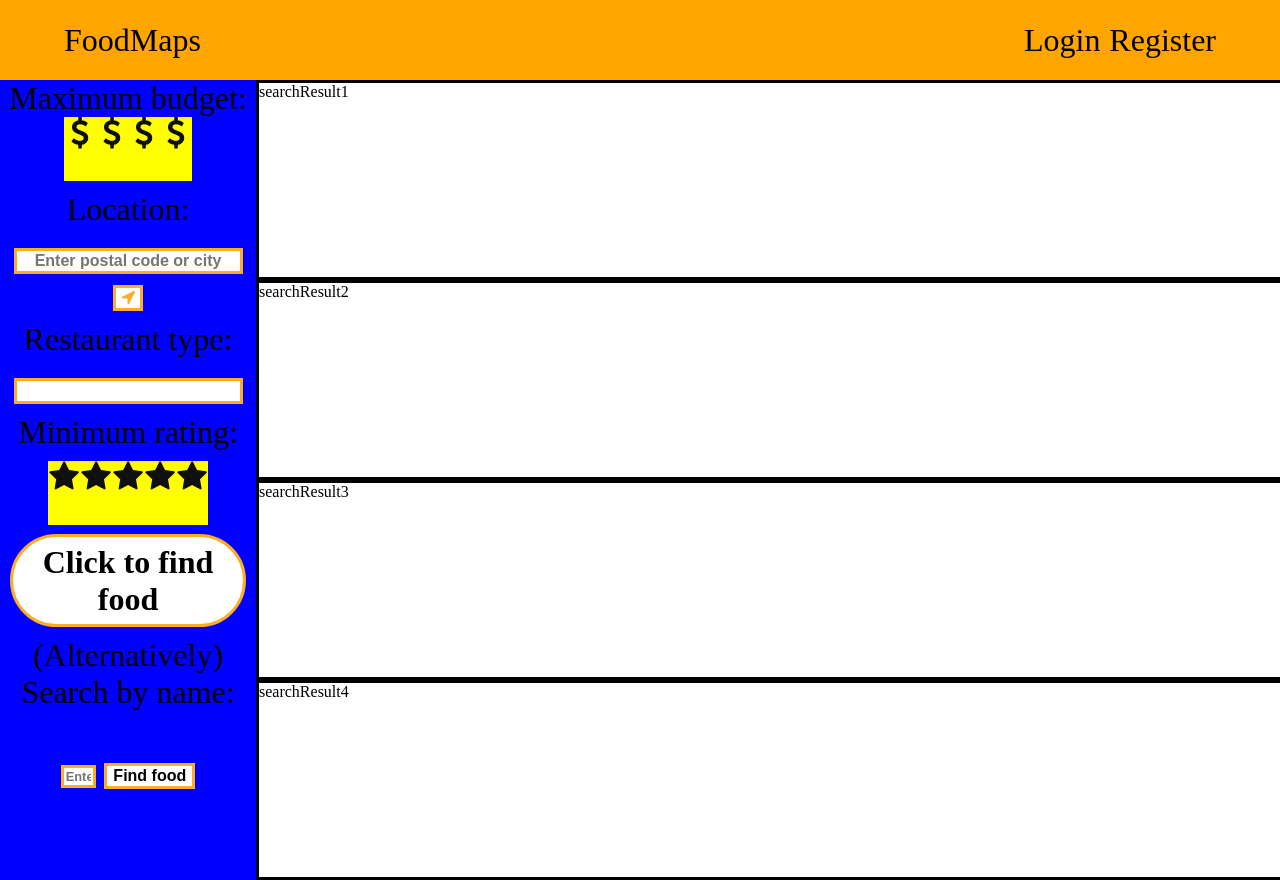
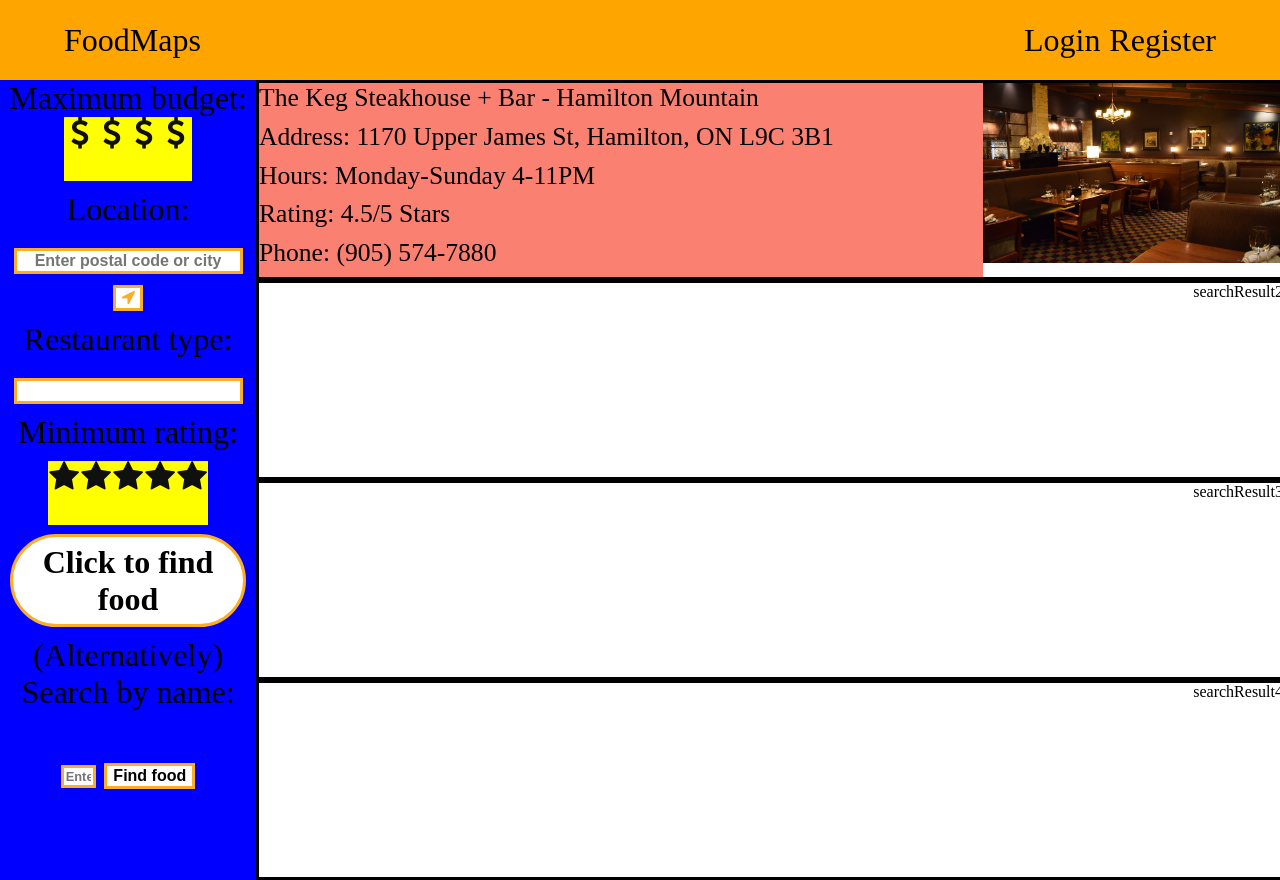
Before and after one commit to JakeA8898/FoodMaps, a PHP site: page /results.html in a window 1280 px wide. Run offline with PHP 8.4, Linux system fonts and the light colour scheme.

Commit message:
fixed layout for the results page, adjusted flex-boxes for search results, filled template for singular result

```diff
--- a/Styles/main.css
+++ b/Styles/main.css
@@ -251,7 +251,6 @@
 .resultPage{
     display:flex;
     flex-direction: column;
-    background-color: yellow;
     width: 80vw;
     height: 100vh;
 }
@@ -262,8 +261,38 @@
 }
 
 .result{
+    display: flex;
+    flex-direction: row;
+    justify-content: flex-end;
     background-color: white;
     border: 3px solid black;
     width: 80vw;
-    height: 15rem;
+    height: 25vh;
 }
+
+.resultPicture{
+    flex-grow: 0;
+    height: auto;
+    width: auto;
+}
+
+.infoBox{
+    display: flex;
+    flex-direction: column;
+    width: 100%;
+}
+
+.flex-grid-thirds {
+    display: flex;
+    flex-direction: column;
+    flex-wrap: wrap;
+    height: 100%;
+}
+
+.flex-grid-thirds .col {
+    width: 100%;
+    height:auto ;
+    font-size:2vw;
+    background: salmon;
+    flex: 1;
+}
--- a/results.html
+++ b/results.html
@@ -19,6 +19,7 @@
                 <a href="" class="link">Register</a>
             </div>
         </div>
+
         <div class="results">
             <div class="sidebar">
                 <div class="position">
@@ -56,7 +57,6 @@
                 <div class="description position">
                     <a href="" id="search" class="link input">Click to find food</a>
                 </div>
-
                 <div class="description position">
                     <span>(Alternatively) Search by name:</span>
                 </div>
@@ -65,9 +65,32 @@
                     <button id="buttonSearch" class="input">Find food</button>
                 </div>
             </div>
+
             <div class="resultPage">
                 <div class="result">
-                    <span>searchResult1</span>
+                    <div class="infoBox">
+                        <div class="flex-grid-thirds">
+                            <div class="col">
+                                <span>The Keg Steakhouse + Bar - Hamilton Mountain</span>
+                            </div>
+                            <div class="col">
+                                <span>Address: 1170 Upper James St, Hamilton, ON L9C 3B1</span>
+                            </div>
+                            <div class="col">
+                                <span>Hours: Monday-Sunday 4-11PM</span>
+                            </div>
+                            <div class="col">
+                                <span>Rating: 4.5/5 Stars</span>
+                            </div>
+                            <div class="col">
+                                <span>Phone: (905) 574-7880</span>
+                            </div>
+                        </div>
+                    </div>
+                    <div class="resultPicture">
+                        <img src="media/Keg_dining_room.jpg" alt="The Keg Dining Room"
+                            style="float:right;width:300px;height:180px;">
+                    </div>
                 </div>
                 <div class="result">
                     <span>searchResult2</span>
@@ -79,8 +102,8 @@
                     <span>searchResult4</span>
                 </div>
             </div>
+
         </div>
-
     </div>
 </body>
 
```
Also changed, not shown: Media/Keg_dining_room.jpg (added).
